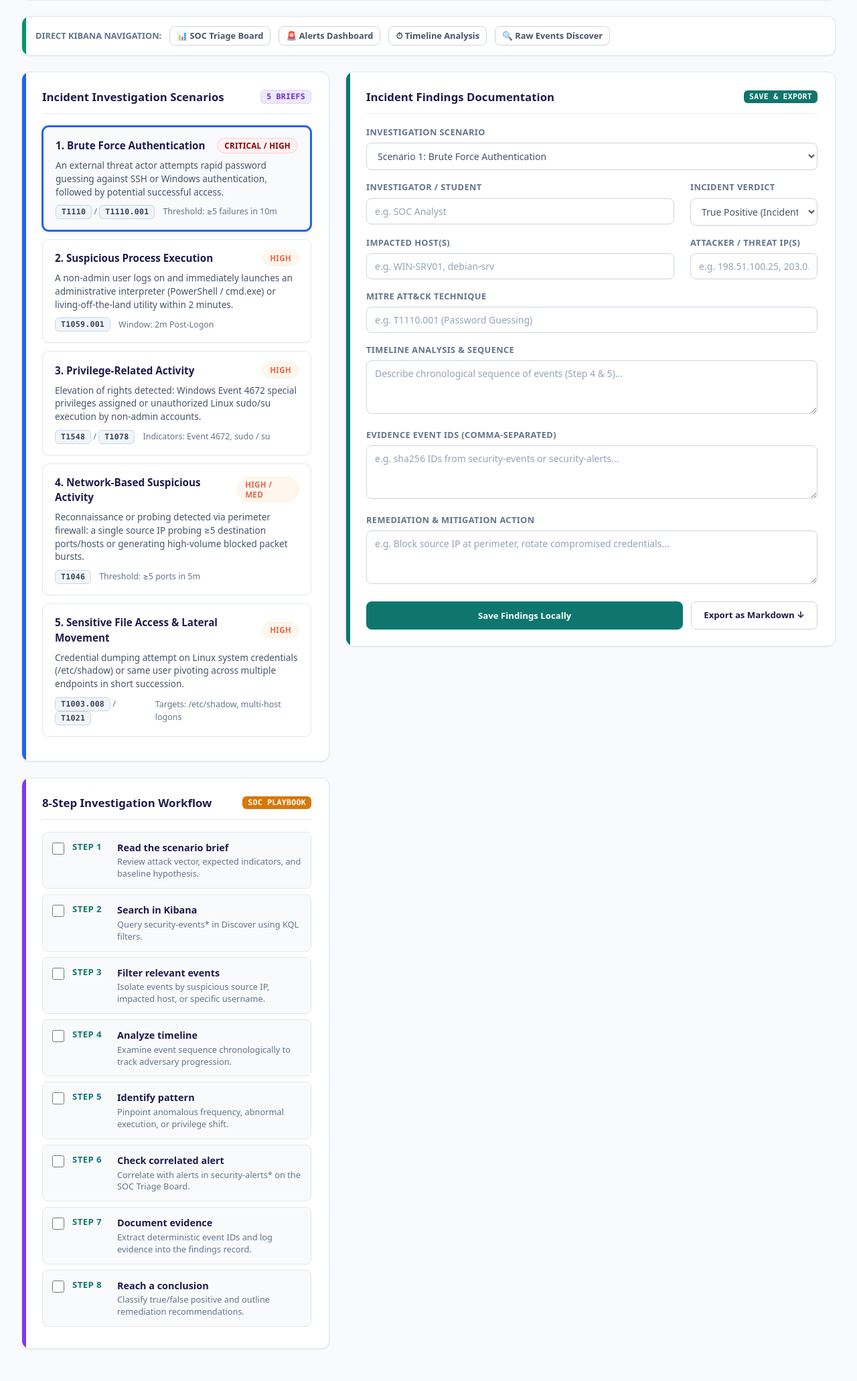
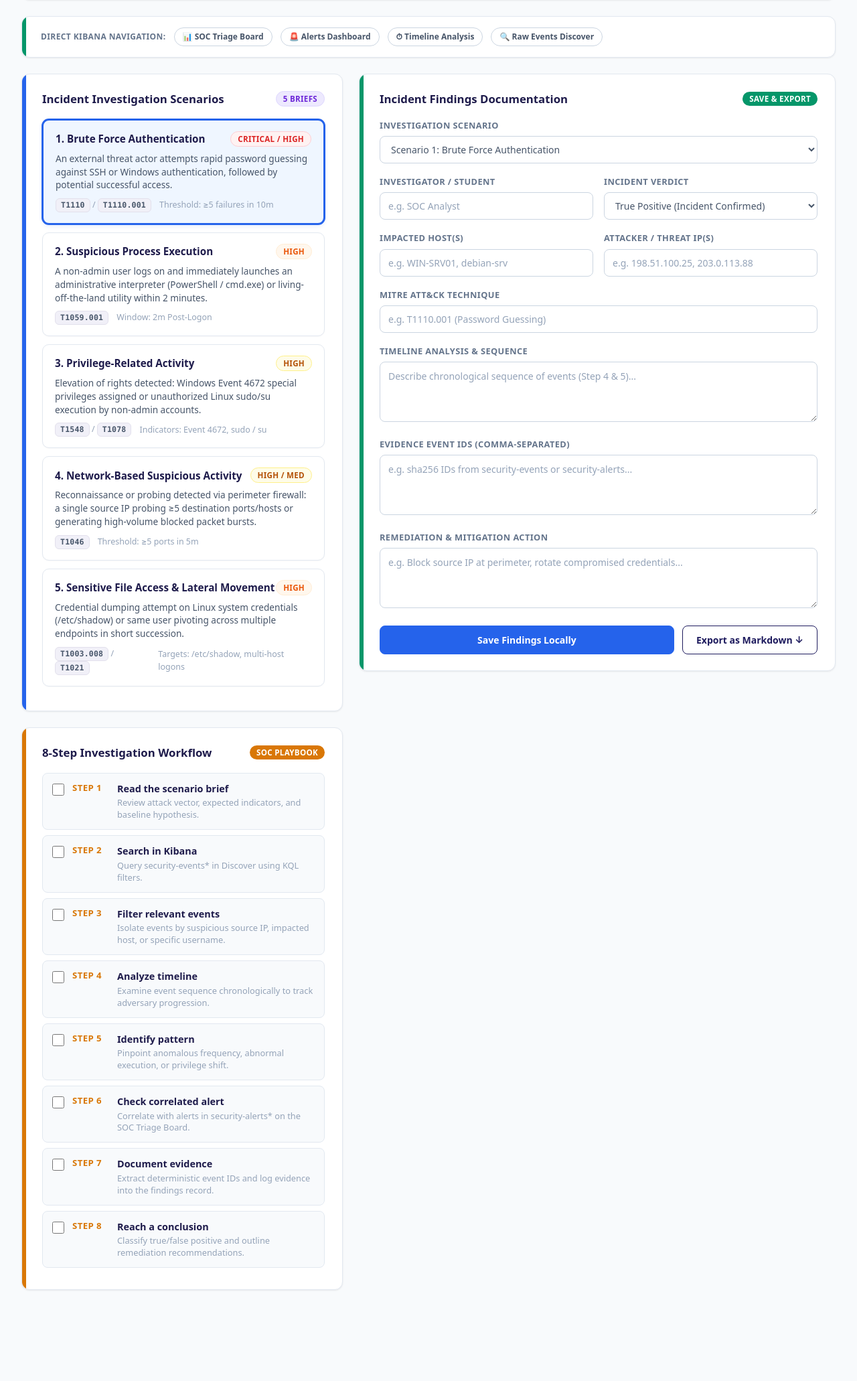
Before and after one commit to aneeshkumar-ch/SIEM-log-correlation-engine, a FastAPI app: page /investigation in a window 1280 px wide. Shown: the part 104-2166 px from the top of the page at 67% size. After the commit the page ends 2031 px from the top, so only its background shows below. Run offline with FastAPI, Linux system fonts and the light colour scheme.

Commit message:
style(ui): restyle investigation page to match upload page visual design system

```diff
--- a/templates/investigation.html
+++ b/templates/investigation.html
@@ -23,21 +23,15 @@
             --accent-bar-header: #1E1B5E;    /* navy */
             --accent-bar-nav: #059669;       /* green */
             --accent-bar-scenarios: #2563EB; /* blue */
-            --accent-bar-playbook: #7C3AED;  /* purple */
-            --accent-bar-findings: #0F766E;  /* teal */
+            --accent-bar-playbook: #D97706;  /* orange */
+            --accent-bar-findings: #059669;  /* green */
 
-            /* Action Colors */
-            --accent: #0F766E;
-            --accent-hover: #115E59;
-            --accent-light: #F0FDFA;
-            --accent-border: #CCFBF1;
-
-            /* Header Buttons */
-            --btn-main-bg: #0F766E;
+            /* Action & Button Colors */
+            --btn-main-bg: #0F766E;          /* filled teal */
             --btn-main-text: #FFFFFF;
-            --btn-kibana-border: #0F766E;
-            --btn-kibana-text: #0F766E;
-            --btn-discover-border: #B91C1C;
+            --btn-soc-border: #0F766E;       /* teal border */
+            --btn-soc-text: #0F766E;
+            --btn-discover-border: #B91C1C;  /* red border */
             --btn-discover-text: #B91C1C;
 
             /* Severity Colors */
@@ -102,19 +96,13 @@
             margin-bottom: 3px;
         }
 
-        .subtitle {
-            font-size: 0.825rem;
-            color: var(--text-label);
-            font-weight: 500;
-        }
-
         .nav-links {
             display: flex;
             gap: 10px;
             align-items: center;
         }
 
-        /* Buttons */
+        /* Buttons Base */
         .btn {
             display: inline-flex;
             align-items: center;
@@ -137,17 +125,17 @@
             border-color: var(--btn-main-bg);
         }
         .nav-links a[href="/"]:hover {
-            background-color: var(--accent-hover);
-            border-color: var(--accent-hover);
+            background-color: #115E59;
+            border-color: #115E59;
         }
 
         .nav-links a.btn-kibana {
             background-color: #FFFFFF;
-            color: var(--btn-kibana-text);
-            border-color: var(--btn-kibana-border);
+            color: var(--btn-soc-text);
+            border-color: var(--btn-soc-border);
         }
         .nav-links a.btn-kibana:hover {
-            background-color: var(--accent-light);
+            background-color: #F0FDFA;
         }
 
         .nav-links a[href*="discover"] {
@@ -183,11 +171,20 @@
             border-bottom-left-radius: var(--card-radius);
         }
 
-        /* Card accent color assignment */
-        .card-nav, .container > .card:first-of-type { --card-accent: var(--accent-bar-nav); }
-        .card-scenarios, .grid-2 > div:first-child > .card:first-child { --card-accent: var(--accent-bar-scenarios); }
-        .card-playbook, .grid-2 > div:first-child > .card:last-child { --card-accent: var(--accent-bar-playbook); }
-        .card-findings, .grid-2 > div:last-child > .card { --card-accent: var(--accent-bar-findings); }
+        /* Card Accent Colors */
+        .container > .card:first-of-type {
+            --card-accent: var(--accent-bar-nav);
+            padding: 16px 24px 16px 28px !important;
+        }
+        .grid-2 > div:first-child > .card:first-child {
+            --card-accent: var(--accent-bar-scenarios);
+        }
+        .grid-2 > div:first-child > .card:last-child {
+            --card-accent: var(--accent-bar-playbook);
+        }
+        .grid-2 > div:last-child > .card {
+            --card-accent: var(--accent-bar-findings);
+        }
 
         .card-title {
             font-size: 1.05rem;
@@ -197,34 +194,40 @@
             justify-content: space-between;
             align-items: center;
             margin-bottom: 18px;
-            border-bottom: 1px solid var(--card-border);
-            padding-bottom: 12px;
         }
 
         /* Direct Kibana Navigation Bar */
         .container > .card:first-of-type a.btn-secondary {
-            background-color: #FFFFFF;
-            color: var(--text-body);
-            border: 1px solid #CBD5E1;
-            font-size: 0.8rem;
-            padding: 5px 12px;
-            border-radius: 8px;
-            font-weight: 600;
+            background-color: #FFFFFF !important;
+            color: var(--text-body) !important;
+            border: 1px solid #CBD5E1 !important;
+            border-radius: 9999px !important;
+            font-size: 0.75rem !important;
+            padding: 4px 12px !important;
+            font-weight: 600 !important;
+            text-decoration: none !important;
+            display: inline-flex !important;
+            align-items: center !important;
+            gap: 6px !important;
+            transition: all 0.15s ease-in-out !important;
         }
 
         .container > .card:first-of-type a.btn-secondary:hover {
-            background-color: #F1F5F9;
-            border-color: #94A3B8;
-            color: var(--text-heading);
+            background-color: #F1F5F9 !important;
+            border-color: #94A3B8 !important;
+            color: var(--text-heading) !important;
             transform: translateY(-1px);
         }
 
         .container > .card:first-of-type span {
+            font-size: 0.75rem !important;
             color: var(--text-label) !important;
             font-weight: 700 !important;
+            text-transform: uppercase;
+            letter-spacing: 0.4px;
         }
 
-        /* Badges */
+        /* Badges / Pills Base */
         .badge {
             display: inline-flex;
             align-items: center;
@@ -238,52 +241,84 @@
         }
 
         /* Card Header Badges */
+        /* 5 BRIEFS: Light purple pill like STAGE 1 REFERENCE */
         .grid-2 > div:first-child > .card:first-child .card-title .badge {
-            background-color: #EDE9FE;
-            color: #6D28D9;
-            border: 1px solid #DDD6FE;
+            background-color: #EDE9FE !important;
+            color: #6D28D9 !important;
+            border: 1px solid #DDD6FE !important;
+            border-radius: 9999px !important;
+            padding: 3px 10px !important;
+            font-size: 0.725rem !important;
+            font-weight: 700 !important;
         }
 
+        /* SOC PLAYBOOK: Solid orange pill with white text */
         .grid-2 > div:first-child > .card:last-child .card-title .badge {
-            background-color: #D97706;
-            color: #FFFFFF;
-            border: none;
+            background-color: #D97706 !important;
+            color: #FFFFFF !important;
+            border: none !important;
+            border-radius: 9999px !important;
+            padding: 3px 10px !important;
+            font-size: 0.725rem !important;
+            font-weight: 700 !important;
         }
 
+        /* SAVE & EXPORT: Solid green pill */
         .grid-2 > div:last-child > .card .card-title .badge {
-            background-color: #0F766E;
-            color: #FFFFFF;
-            border: none;
+            background-color: #059669 !important;
+            color: #FFFFFF !important;
+            border: none !important;
+            border-radius: 9999px !important;
+            padding: 3px 10px !important;
+            font-size: 0.725rem !important;
+            font-weight: 700 !important;
         }
 
-        /* Inline MITRE & Severity Badges */
-        .badge-mitre {
-            background-color: #F1F5F9;
-            color: #334155;
-            border: 1px solid #CBD5E1;
-            font-family: ui-monospace, SFMono-Regular, Menlo, Monaco, Consolas, monospace;
-            font-size: 0.72rem;
-            padding: 2px 8px;
-            border-radius: 6px;
-            font-weight: 700;
-        }
-
+        /* Severity Badges (Pills) */
         .badge-crit {
-            background-color: #FEF2F2;
-            color: var(--critical);
-            border: 1px solid #FECDD3;
+            background-color: #FEF2F2 !important;
+            color: #DC2626 !important;
+            border: 1px solid #FECDD3 !important;
+            border-radius: 9999px !important;
+            padding: 3px 10px !important;
+            font-size: 0.725rem !important;
+            font-weight: 700 !important;
         }
 
         .badge-high {
-            background-color: #FFF7ED;
-            color: var(--high);
-            border: 1px solid #FFEDD5;
+            background-color: #FFF7ED !important;
+            color: #EA580C !important;
+            border: 1px solid #FFEDD5 !important;
+            border-radius: 9999px !important;
+            padding: 3px 10px !important;
+            font-size: 0.725rem !important;
+            font-weight: 700 !important;
         }
 
+        /* High / Med: Light amber with amber text */
+        .scenario-box:nth-of-type(4) .badge-high,
+        div[onclick*="scenario_4"] .badge-high,
         .badge-med {
-            background-color: #FEFCE8;
-            color: #92400E;
-            border: 1px solid #FEF08A;
+            background-color: #FEFCE8 !important;
+            color: #B45309 !important;
+            border: 1px solid #FEF08A !important;
+            border-radius: 9999px !important;
+            padding: 3px 10px !important;
+            font-size: 0.725rem !important;
+            font-weight: 700 !important;
+        }
+
+        /* MITRE Codes Monospace Chips */
+        .scenario-meta .badge-mitre {
+            background-color: #F1F0F8 !important;
+            color: #475569 !important;
+            border: 1px solid #E2E0EC !important;
+            font-family: ui-monospace, SFMono-Regular, Menlo, Monaco, Consolas, "Liberation Mono", "Courier New", monospace !important;
+            font-size: 0.72rem !important;
+            padding: 2px 7px !important;
+            border-radius: 6px !important;
+            font-weight: 700 !important;
+            letter-spacing: 0.2px !important;
         }
 
         /* Layout Grid */
@@ -294,8 +329,12 @@
         }
 
         @media (min-width: 1024px) {
-            .grid-2 {
-                grid-template-columns: 460px 1fr;
+            .container > .grid-2 {
+                grid-template-columns: 480px 1fr;
+            }
+            form .grid-2 {
+                grid-template-columns: 1fr 1fr;
+                gap: 16px;
             }
         }
 
@@ -318,7 +357,7 @@
         }
 
         .scenario-box.selected {
-            background-color: #F8FAFC;
+            background-color: #EFF6FF;
             border: 2px solid #2563EB;
             box-shadow: 0 0 0 1px #2563EB, 0 4px 6px -1px rgba(37, 99, 235, 0.12);
         }
@@ -345,11 +384,16 @@
 
         .scenario-meta {
             font-size: 0.78rem;
-            color: var(--text-label);
+            color: var(--text-muted);
             display: flex;
             gap: 12px;
             align-items: center;
             font-weight: 500;
+        }
+
+        .scenario-meta > span:last-child {
+            color: var(--text-muted);
+            font-size: 0.78rem;
         }
 
         /* 8-Step Workflow Checklist */
@@ -376,30 +420,33 @@
             width: 18px;
             height: 18px;
             cursor: pointer;
-            accent-color: var(--accent);
+            accent-color: #059669;
             border-radius: 4px;
         }
 
-        .checklist-item.completed {
+        .checklist-item.completed,
+        .checklist-item:has(input:checked) {
             background-color: #F0FDF4;
             border-color: #86EFAC;
         }
 
-        .checklist-item.completed .checklist-title {
+        .checklist-item.completed .checklist-title,
+        .checklist-item:has(input:checked) .checklist-title {
             color: #15803D;
+        }
+
+        .checklist-item.completed .checklist-step-num,
+        .checklist-item:has(input:checked) .checklist-step-num {
+            color: #166534;
         }
 
         .checklist-step-num {
             font-weight: 700;
-            color: var(--accent);
+            color: #D97706;
             min-width: 55px;
             font-size: 0.825rem;
             text-transform: uppercase;
             letter-spacing: 0.4px;
-        }
-
-        .checklist-item.completed .checklist-step-num {
-            color: #166534;
         }
 
         .checklist-content {
@@ -410,31 +457,31 @@
             font-weight: 700;
             color: var(--text-heading);
             font-size: 0.9rem;
+            margin-bottom: 2px;
         }
 
         .checklist-desc {
             font-size: 0.8rem;
-            color: var(--text-label);
-            margin-top: 2px;
+            color: var(--text-muted);
             line-height: 1.4;
         }
 
         /* Findings Form */
         .form-group {
-            margin-bottom: 16px;
+            margin-bottom: 18px;
         }
 
         label {
             display: block;
             font-size: 0.8rem;
             font-weight: 700;
-            color: var(--text-label);
+            color: #64748B;
             text-transform: uppercase;
             letter-spacing: 0.4px;
             margin-bottom: 6px;
         }
 
-        input[type="text"], select, textarea {
+        input[type="text"], select {
             width: 100%;
             padding: 9px 12px;
             background-color: #FFFFFF;
@@ -442,6 +489,22 @@
             border-radius: 8px;
             color: var(--text-body);
             font-size: 0.875rem;
+            line-height: 1.5;
+            transition: border-color 0.15s, box-shadow 0.15s;
+        }
+
+        textarea {
+            width: 100%;
+            padding: 10px 12px;
+            background-color: #FFFFFF;
+            border: 1px solid #CBD5E1;
+            border-radius: 8px;
+            color: var(--text-body);
+            font-size: 0.875rem;
+            line-height: 1.5;
+            resize: vertical;
+            min-height: 90px;
+            font-family: inherit;
             transition: border-color 0.15s, box-shadow 0.15s;
         }
 
@@ -449,43 +512,65 @@
             color: var(--text-muted);
         }
 
-        textarea {
-            resize: vertical;
-            min-height: 80px;
-            font-family: inherit;
-        }
-
         input:focus, select:focus, textarea:focus {
             outline: none;
             border-color: #2563EB;
-            box-shadow: 0 0 0 3px rgba(37, 99, 235, 0.15);
+            box-shadow: 0 0 0 3px rgba(37, 99, 235, 0.18);
         }
 
         /* Form Action Buttons */
+        form button[type="submit"].btn-primary,
         form .btn-primary {
-            background-color: var(--accent);
-            color: #FFFFFF;
-            border-color: var(--accent);
-            font-weight: 700;
-            padding: 10px 18px;
+            background-color: #2563EB !important;
+            color: #FFFFFF !important;
+            border: 1px solid #2563EB !important;
+            border-radius: 8px !important;
+            font-size: 0.875rem !important;
+            font-weight: 700 !important;
+            padding: 10px 20px !important;
+            cursor: pointer !important;
+            transition: all 0.15s ease-in-out !important;
         }
+
+        form button[type="submit"].btn-primary:hover,
         form .btn-primary:hover {
-            background-color: var(--accent-hover);
-            border-color: var(--accent-hover);
+            background-color: #1D4ED8 !important;
+            border-color: #1D4ED8 !important;
+        }
+
+        form button[type="submit"].btn-primary:focus,
+        form .btn-primary:focus {
+            outline: none !important;
+            box-shadow: 0 0 0 3px rgba(37, 99, 235, 0.25) !important;
         }
 
         form a#exportBtn {
-            background-color: #FFFFFF;
-            color: var(--text-heading);
-            border-color: #CBD5E1;
-            font-weight: 700;
-            padding: 10px 18px;
-        }
-        form a#exportBtn:hover {
-            background-color: #F8FAFC;
-            border-color: #94A3B8;
+            background-color: #FFFFFF !important;
+            color: #1E1B5E !important;
+            border: 1px solid #1E1B5E !important;
+            border-radius: 8px !important;
+            font-size: 0.875rem !important;
+            font-weight: 700 !important;
+            padding: 10px 20px !important;
+            text-decoration: none !important;
+            display: inline-flex !important;
+            align-items: center !important;
+            justify-content: center !important;
+            transition: all 0.15s ease-in-out !important;
         }
 
+        form a#exportBtn:hover {
+            background-color: #F8FAFC !important;
+            border-color: #2D2A7A !important;
+            color: #2D2A7A !important;
+        }
+
+        form a#exportBtn:focus {
+            outline: none !important;
+            box-shadow: 0 0 0 3px rgba(30, 27, 94, 0.2) !important;
+        }
+
+        /* Alert / Flash Messages */
         .alert-box {
             padding: 14px 18px;
             border-radius: 8px;
```
